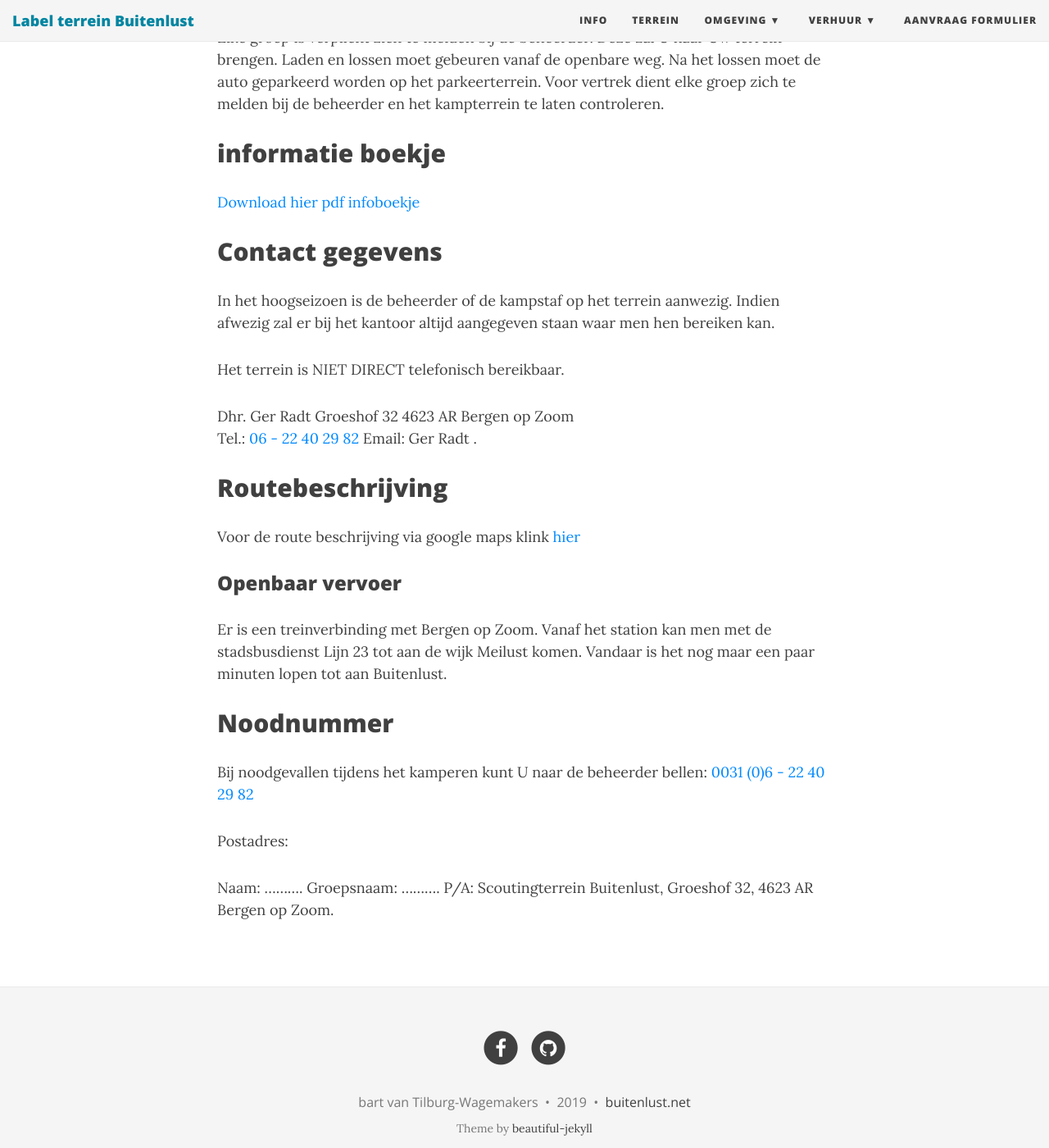
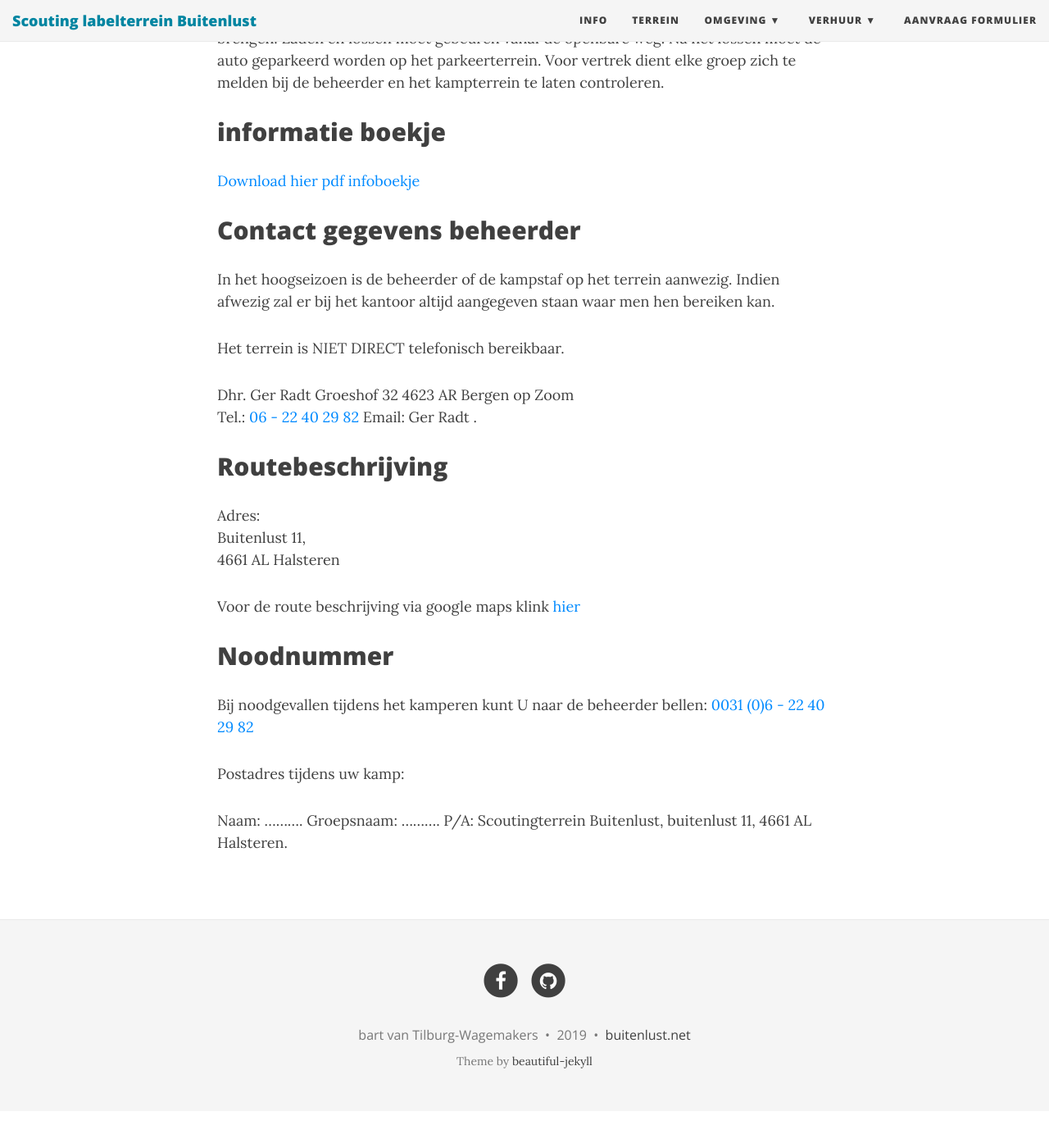
Before and after one commit to bartvantilburgwagemakers/buitenlust, a Jekyll site: the page built from pages/info.md, in a window 1280 px wide and 1400 px high, scrolled down 853 px. Shown: the whole window at 82% size. Built offline with Jekyll 4.4.1, drawn with Linux system fonts in a browser that asks for light colours; nearby versions of some CDN libraries; after the commit the page ends 2208 px from its top, so only the background shows below that; some of the changed text lies outside the part shown.

Commit message:
minor changed in text

```diff
--- a/_config.yml
+++ b/_config.yml
@@ -1,7 +1,7 @@
 # --- General options --- #
 
 # Name of website
-title: Label terrein Buitenlust
+title: Scouting labelterrein Buitenlust
 
 # Short description of your site
 description: Site over het label terrein
--- a/_data/activiteiten.yml
+++ b/_data/activiteiten.yml
@@ -43,7 +43,7 @@
   tel: 088-5545536
   url: http://klimbos.nl/klimbos-brabantse-wal/
   img: /../assets/img/Klimbos.png
-- title:  Ego Indoorski
+- title:  Ego Indoorski / klimwand
   category: Outdoor
   adres:  Oude Wouwsebaan 14, 4621 JE  Bergen op Zoom
   tel: 0164-211495
--- a/pages/info.md
+++ b/pages/info.md
@@ -10,9 +10,8 @@
 - [Reservering](#reservering)
 - [Aankomst en vertrek](#aankomst-en-vertrek)
 - [informatie boekje](#informatie-boekje)
-- [Contact gegevens](#contact-gegevens)
+- [Contact gegevens beheerder](#contact-gegevens-beheerder)
 - [Routebeschrijving](#routebeschrijving)
-  - [Openbaar vervoer](#openbaar-vervoer)
 - [Noodnummer](#noodnummer)
 
 ## Overnachtingsprijs
@@ -31,7 +30,7 @@
 
 [Download hier pdf infoboekje ](../assets/Infoboekje buitenlust 2019.pdf)
 
-## Contact gegevens
+## Contact gegevens beheerder
 
 In het hoogseizoen is de beheerder of de kampstaf op het terrein aanwezig. Indien afwezig zal er bij het kantoor altijd aangegeven staan waar men hen bereiken kan.
 
@@ -42,17 +41,17 @@
 
 ## Routebeschrijving
 
+Adres:
+Buitenlust 11,
+4661 AL Halsteren
+
 Voor de route beschrijving via google maps klink [hier](https://www.google.nl/maps/place/Scouting+Labelterrein+Buitenlust/@51.5150386,4.2963654,15z/data=!4m8!1m2!2m1!1sbuitenlust,+halsteren!3m4!1s0x47c41334ebbdcd15:0xee193dfa9d4103e9!8m2!3d51.5125249!4d4.3058154?hl=nl)
-
-### Openbaar vervoer
-
-Er is een treinverbinding met Bergen op Zoom. Vanaf het station kan men met de stadsbusdienst Lijn 23 tot aan de wijk Meilust komen. Vandaar is het nog maar een paar minuten lopen tot aan Buitenlust.
 
 ## Noodnummer
 
 Bij noodgevallen tijdens het kamperen kunt U naar de beheerder bellen:
  [0031 (0)6 - 22 40 29 82](tel:0031622402982)
 
-Postadres:
+Postadres tijdens uw kamp:
 
-Naam: ..........   Groepsnaam: ..........   P/A: Scoutingterrein Buitenlust, Groeshof 32, 4623 AR Bergen op Zoom.
+Naam: ..........   Groepsnaam: ..........   P/A: Scoutingterrein Buitenlust, buitenlust 11, 4661 AL Halsteren.
```
Also changed, not shown: pages/Verhuur_kampregels.md (+1 -1 lines), pages/terrein.md (+2 -2 lines).
